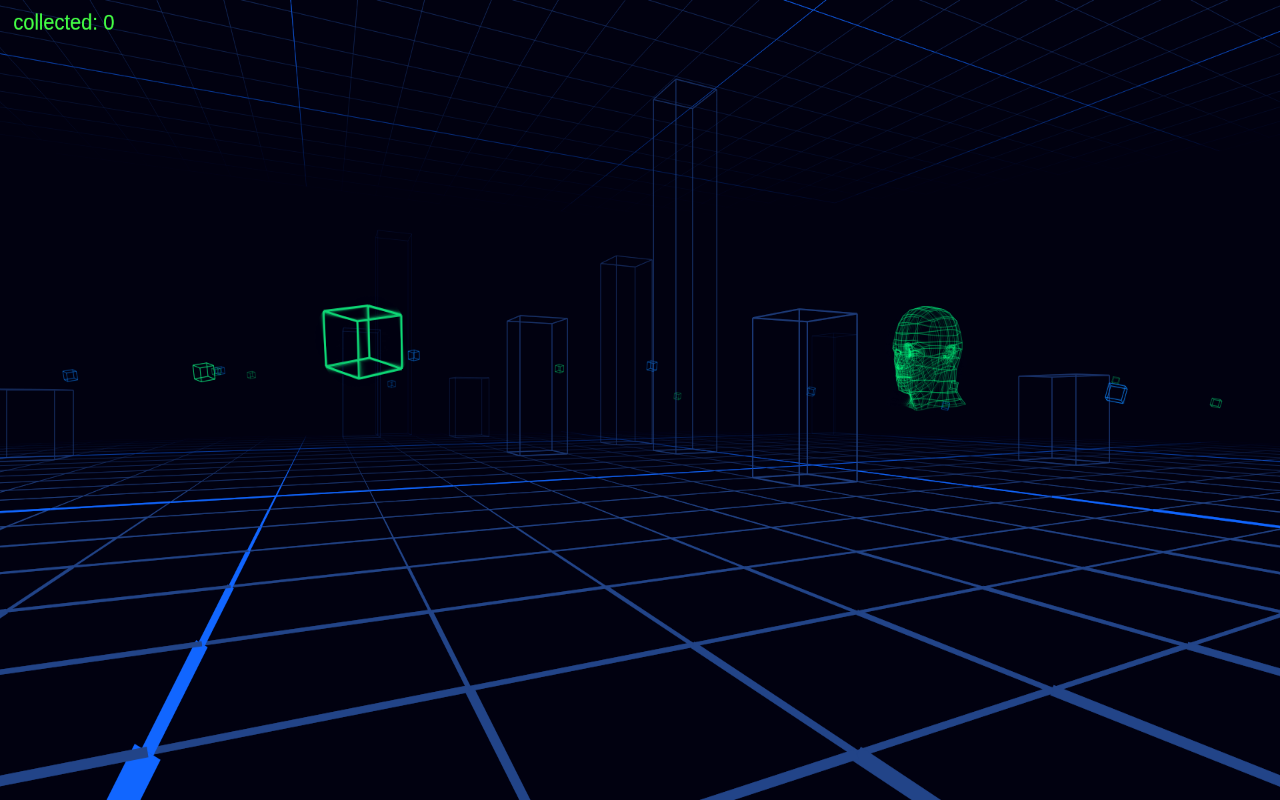
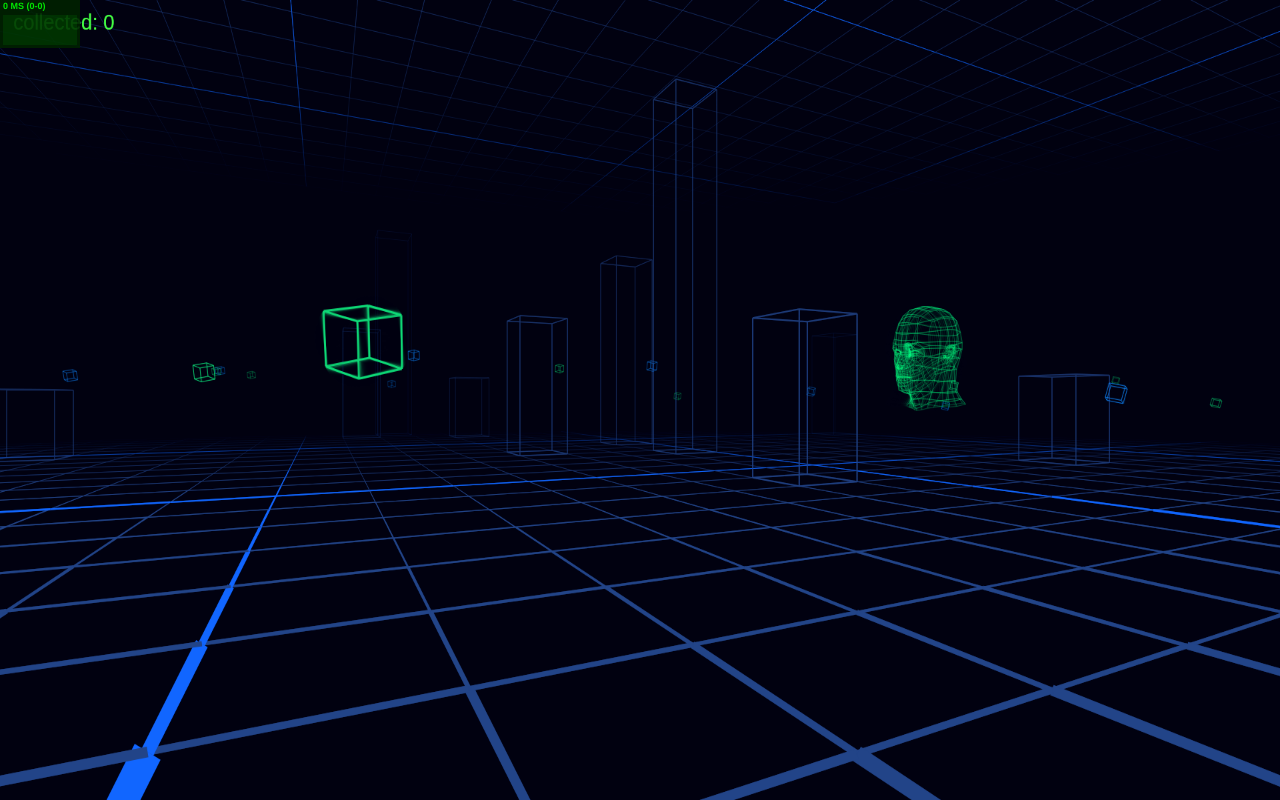
Before and after one commit to srmcgann/infiniteWorldGame, a plain HTML site: page index.html in a window 1280 px wide. Drawn offline with Linux system fonts and the light colour scheme; animation ran at ten frames a second.

Commit message:
stats added

```diff
--- a/game.js
+++ b/game.js
@@ -404,7 +404,7 @@ function drawModels(){
 }
 
 function process(){
-
+  stats.begin()
   handleCamera()
   handleShapes()
   handleModels()
@@ -414,6 +414,7 @@ function process(){
   drawModels()
   drawScore()
   t+=1/60;
+  stats.end();
   requestAnimationFrame(process);
 }
 
@@ -421,6 +422,9 @@ function process(){
 function loadScene(){
   shapes=[]
   terrain=[]
+  stats = new Stats();
+  stats.showPanel( 1 ); // 0: fps, 1: ms, 2: mb, 3+: custom
+  document.body.appendChild( stats.dom );
   for(let i=0;i<cubeCount;++i){
     shapes.push(new Cube(
       ng.nextFloatRange(-fieldRadius, fieldRadius),
@@ -562,7 +566,8 @@ playerCubeScore=0;
 playerRadius = 5;
 floor=1
 ceiling=-6
-showFloor=showCeiling=1
+showCeiling=1
+showFloor=1
 camVX=camVY=camVZ=camPitchV=camYawV=camPitch=0
 camX=40
 camY=0
--- a/index.html
+++ b/index.html
@@ -18,6 +18,7 @@
 			C=Math.cos;
 	  </script>
 		<script src ='lcg.js'></script>
+		<script src ='stats.js'></script>
 		<script src="game.js"></script>
 	</body>
 </html>
--- /dev/null
+++ b/stats.js
@@ -0,0 +1,5 @@
+// stats.js - http://github.com/mrdoob/stats.js
+var Stats=function(){function h(a){c.appendChild(a.dom);return a}function k(a){for(var d=0;d<c.children.length;d++)c.children[d].style.display=d===a?"block":"none";l=a}var l=0,c=document.createElement("div");c.style.cssText="position:fixed;top:0;left:0;cursor:pointer;opacity:0.9;z-index:10000";c.addEventListener("click",function(a){a.preventDefault();k(++l%c.children.length)},!1);var g=(performance||Date).now(),e=g,a=0,r=h(new Stats.Panel("FPS","#0ff","#002")),f=h(new Stats.Panel("MS","#0f0","#020"));
+    if(self.performance&&self.performance.memory)var t=h(new Stats.Panel("MB","#f08","#201"));k(0);return{REVISION:16,dom:c,addPanel:h,showPanel:k,begin:function(){g=(performance||Date).now()},end:function(){a++;var c=(performance||Date).now();f.update(c-g,200);if(c>e+1E3&&(r.update(1E3*a/(c-e),100),e=c,a=0,t)){var d=performance.memory;t.update(d.usedJSHeapSize/1048576,d.jsHeapSizeLimit/1048576)}return c},update:function(){g=this.end()},domElement:c,setMode:k}};
+Stats.Panel=function(h,k,l){var c=Infinity,g=0,e=Math.round,a=e(window.devicePixelRatio||1),r=80*a,f=48*a,t=3*a,u=2*a,d=3*a,m=15*a,n=74*a,p=30*a,q=document.createElement("canvas");q.width=r;q.height=f;q.style.cssText="width:80px;height:48px";var b=q.getContext("2d");b.font="bold "+9*a+"px Helvetica,Arial,sans-serif";b.textBaseline="top";b.fillStyle=l;b.fillRect(0,0,r,f);b.fillStyle=k;b.fillText(h,t,u);b.fillRect(d,m,n,p);b.fillStyle=l;b.globalAlpha=.9;b.fillRect(d,m,n,p);return{dom:q,update:function(f,
+                                                                                                                                                                                                                                                                                                                                                                                                                                                                                                                         v){c=Math.min(c,f);g=Math.max(g,f);b.fillStyle=l;b.globalAlpha=1;b.fillRect(0,0,r,m);b.fillStyle=k;b.fillText(e(f)+" "+h+" ("+e(c)+"-"+e(g)+")",t,u);b.drawImage(q,d+a,m,n-a,p,d,m,n-a,p);b.fillRect(d+n-a,m,a,p);b.fillStyle=l;b.globalAlpha=.9;b.fillRect(d+n-a,m,a,e((1-f/v)*p))}}};"object"===typeof module&&(module.exports=Stats);
```
